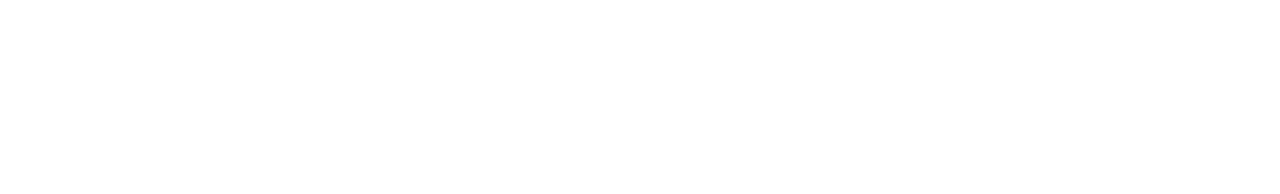
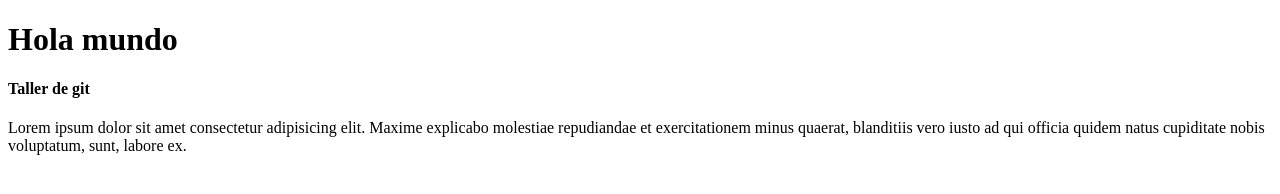
Before and after one commit to EJunit/taller-git, a plain HTML site: page index.html in a window 1280 px wide. Drawn offline with Linux system fonts and the light colour scheme.

Commit message:
Se actualizo el contenido del index

```diff
--- a/index.html
+++ b/index.html
@@ -7,6 +7,10 @@
     <title>Git</title>
 </head>
 <body>
+    <h1>Hola mundo</h1>
 
+    <h4>Taller de git</h4>
+
+    <p>Lorem ipsum dolor sit amet consectetur adipisicing elit. Maxime explicabo molestiae repudiandae et exercitationem minus quaerat, blanditiis vero iusto ad qui officia quidem natus cupiditate nobis voluptatum, sunt, labore ex.</p>
 </body>
 </html>
```
Also changed, not shown: 1 other file.
